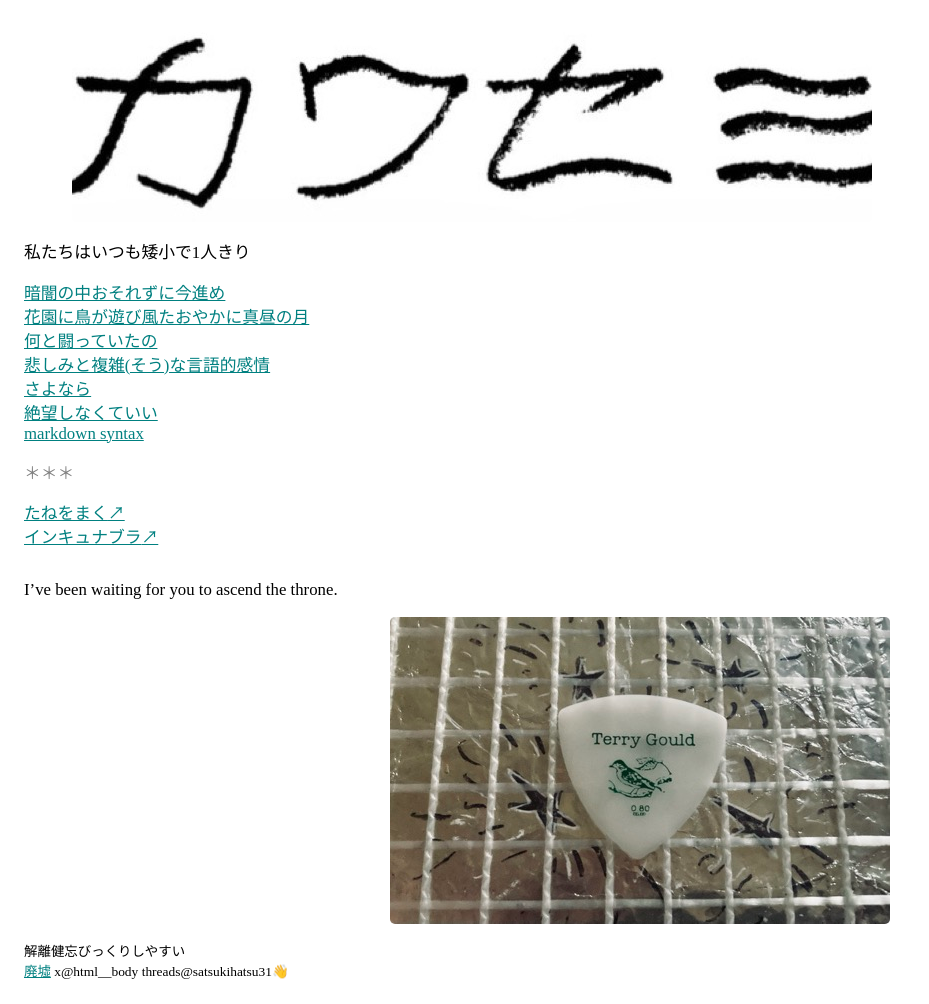
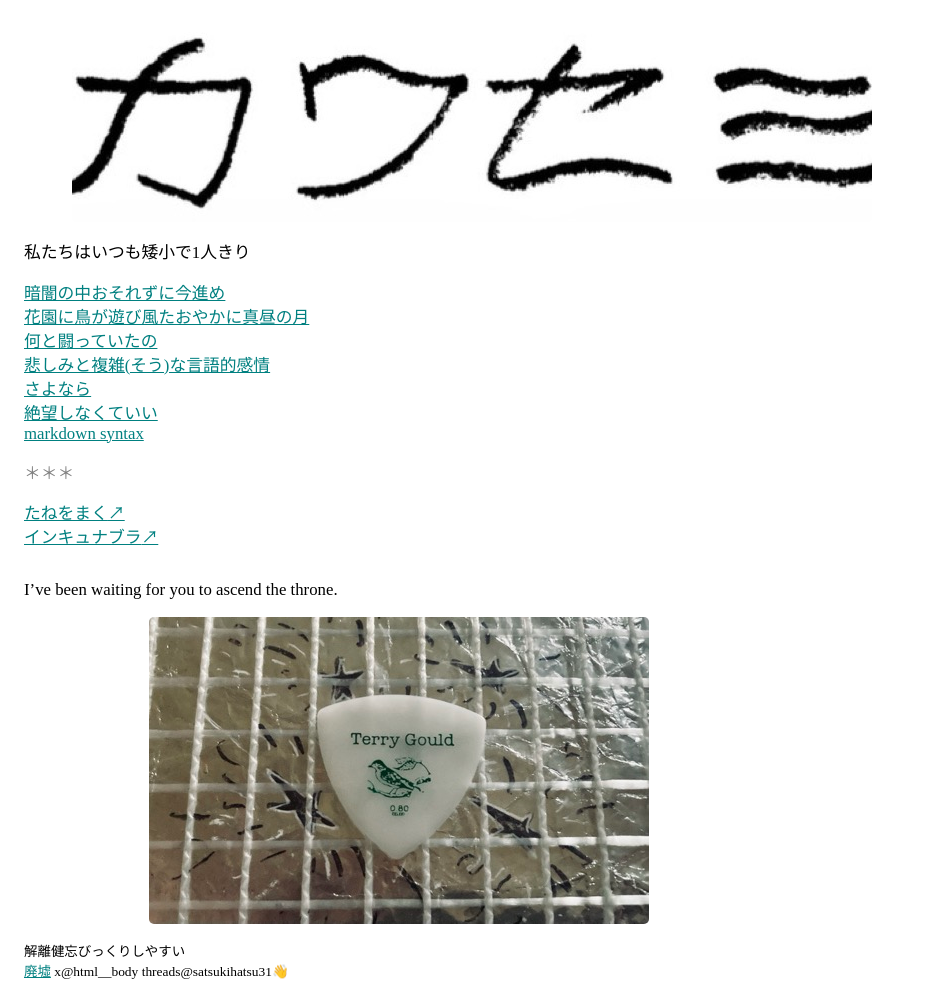
Before and after one commit to nn-iii/nn-iii.github.io, a Jekyll site: the page built from index.md, in a window 1280 px wide. Shown: the whole page, without its empty margins (0-929 px from the left). Built offline with Jekyll 4.4.1, drawn with Linux system fonts in a browser that asks for light colours; some web fonts are replaced.

Commit message:
default.html を更新

```diff
--- a/_layouts/default.html
+++ b/_layouts/default.html
@@ -12,6 +12,7 @@
     <title>{{ site.title }} - {{ page.title }}</title>
     <style>
     body{
+      max-width: 750px;
       margin: 1.5rem;
       font-weight: 500;
       font-style: normal;
@@ -55,7 +56,7 @@
     }
     video-wrap {
       position: relative;
-      width: max(600px,100%);
+      width: 100%;
       padding-top: 75%;
         iframe {
           position: absolute;
```
